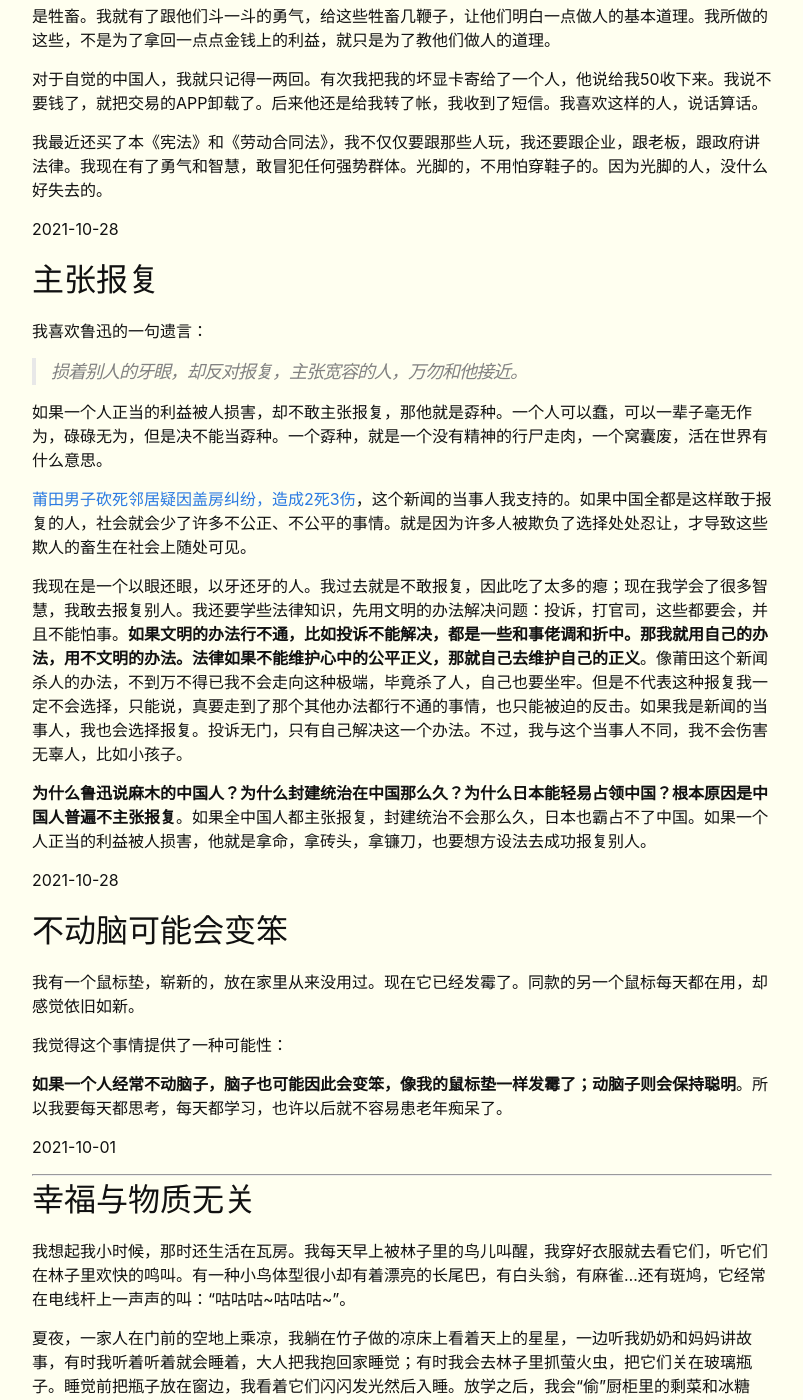
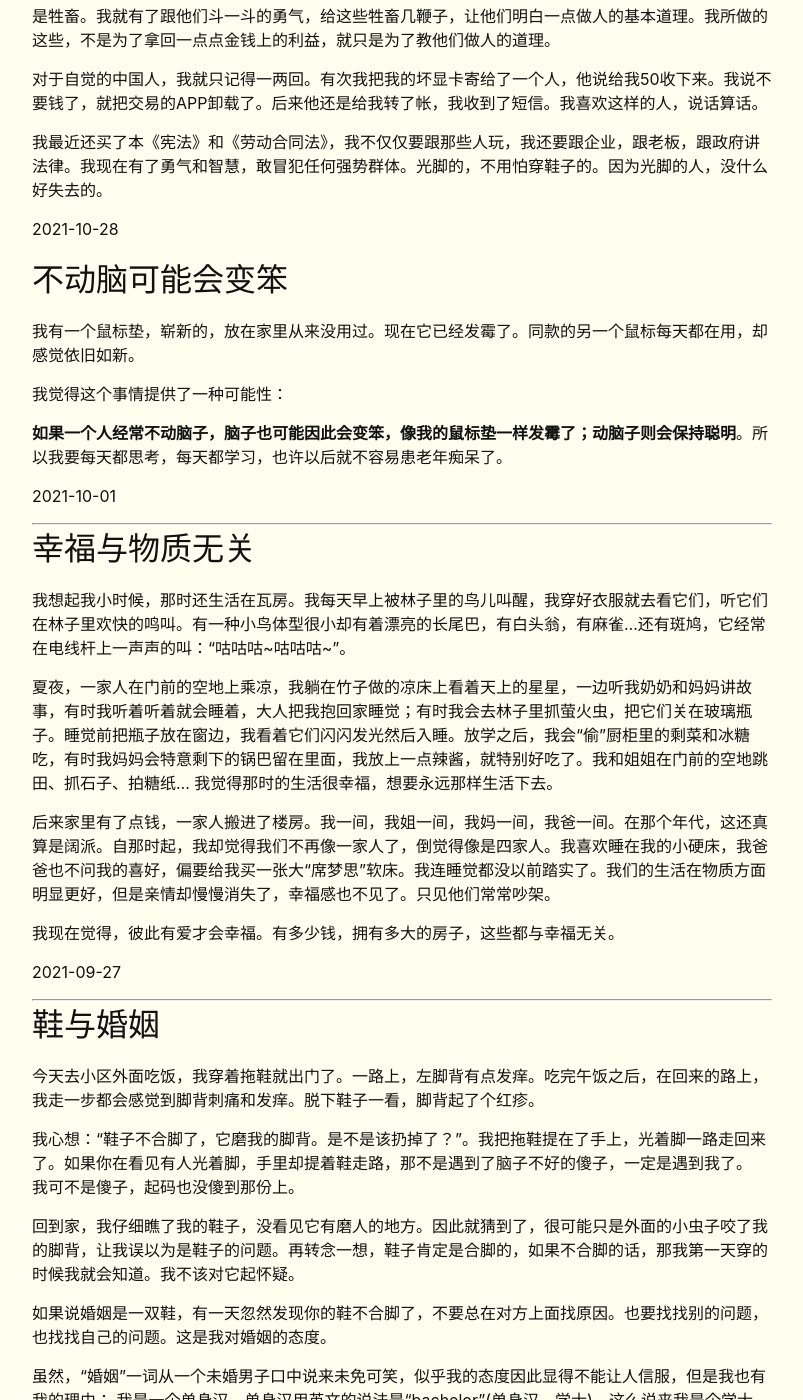
Before and after one commit to crb912/crb912.github.io, a Jekyll site: the page built from _posts/2021-09-25-Philosophical-Way-of-Life.md, in a window 1280 px wide and 1400 px high, scrolled down 1995 px. Shown: the whole window, without its empty margins (238-1041 px from the left). Built offline with Jekyll 4.4.1, drawn with Linux system fonts in a browser that asks for light colours.

Commit message:
new post

```diff
--- a/_posts/2021-09-25-Philosophical-Way-of-Life.md
+++ b/_posts/2021-09-25-Philosophical-Way-of-Life.md
@@ -61,21 +61,6 @@ hide: true
 
 2021-10-28
 
-## 主张报复
-
-我喜欢鲁迅的一句遗言：
-
-> 损着别人的牙眼，却反对报复，主张宽容的人，万勿和他接近。
-
-如果一个人正当的利益被人损害，却不敢主张报复，那他就是孬种。一个人可以蠢，可以一辈子毫无作为，碌碌无为，但是决不能当孬种。一个孬种，就是一个没有精神的行尸走肉，一个窝囊废，活在世界有什么意思。
-
-[莆田男子砍死邻居疑因盖房纠纷，造成2死3伤](http://m.cnhubei.com/content/2021-10/12/content_14164123.html)，这个新闻的当事人我支持的。如果中国全都是这样敢于报复的人，社会就会少了许多不公正、不公平的事情。就是因为许多人被欺负了选择处处忍让，才导致这些欺人的畜生在社会上随处可见。
-
-我现在是一个以眼还眼，以牙还牙的人。我过去就是不敢报复，因此吃了太多的瘪；现在我学会了很多智慧，我敢去报复别人。我还要学些法律知识，先用文明的办法解决问题：投诉，打官司，这些都要会，并且不能怕事。**如果文明的办法行不通，比如投诉不能解决，都是一些和事佬调和折中。那我就用自己的办法，用不文明的办法。法律如果不能维护心中的公平正义，那就自己去维护自己的正义**。像莆田这个新闻杀人的办法，不到万不得已我不会走向这种极端，毕竟杀了人，自己也要坐牢。但是不代表这种报复我一定不会选择，只能说，真要走到了那个其他办法都行不通的事情，也只能被迫的反击。如果我是新闻的当事人，我也会选择报复。投诉无门，只有自己解决这一个办法。不过，我与这个当事人不同，我不会伤害无辜人，比如小孩子。
-
-**为什么鲁迅说麻木的中国人？为什么封建统治在中国那么久？为什么日本能轻易占领中国？根本原因是中国人普遍不主张报复**。如果全中国人都主张报复，封建统治不会那么久，日本也霸占不了中国。如果一个人正当的利益被人损害，他就是拿命，拿砖头，拿镰刀，也要想方设法去成功报复别人。
-
-2021-10-28
 
 ## 不动脑可能会变笨
 
```
Also changed, not shown: _posts/2021-11-08-Tit-for-Tat.md (added, +23 -0 lines).
